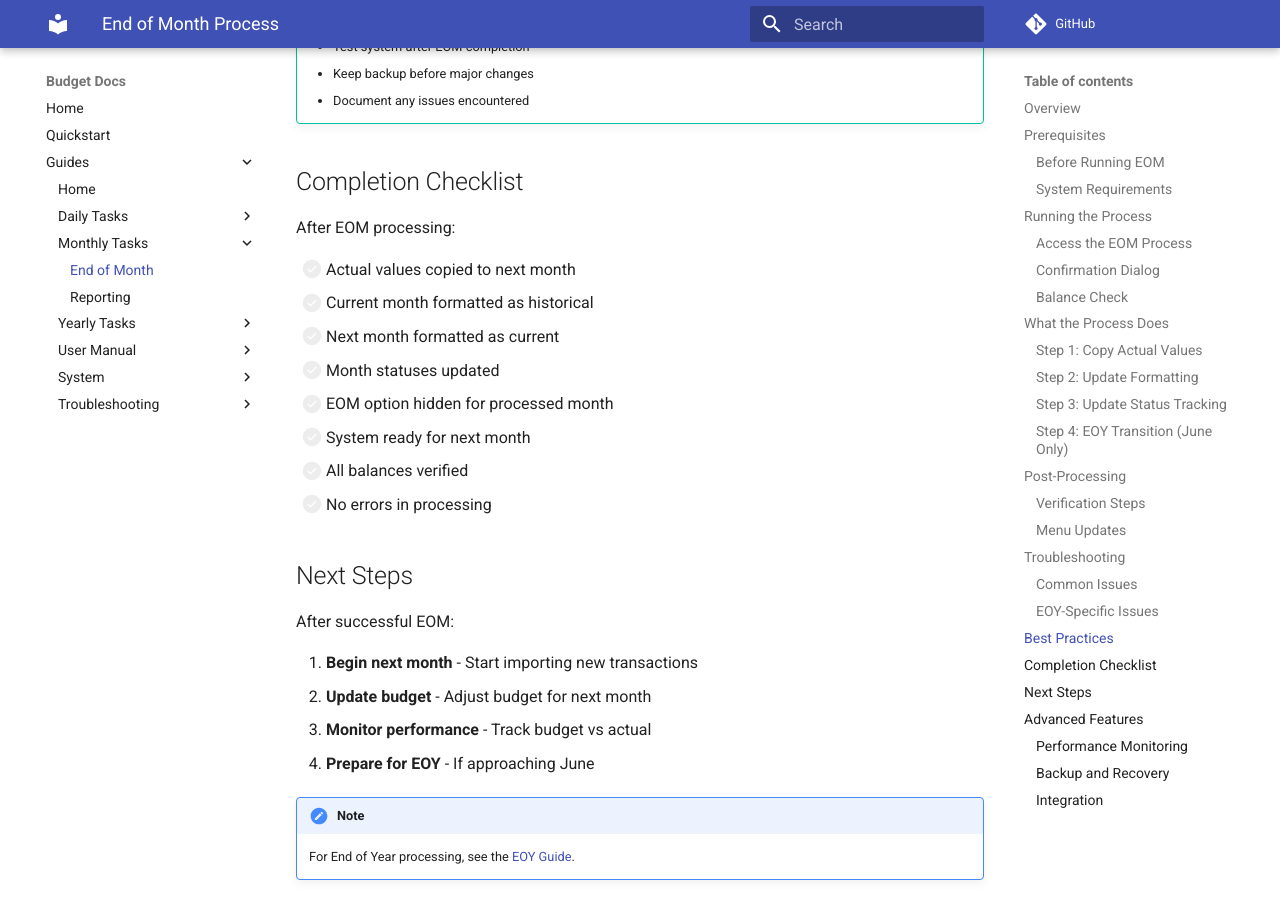
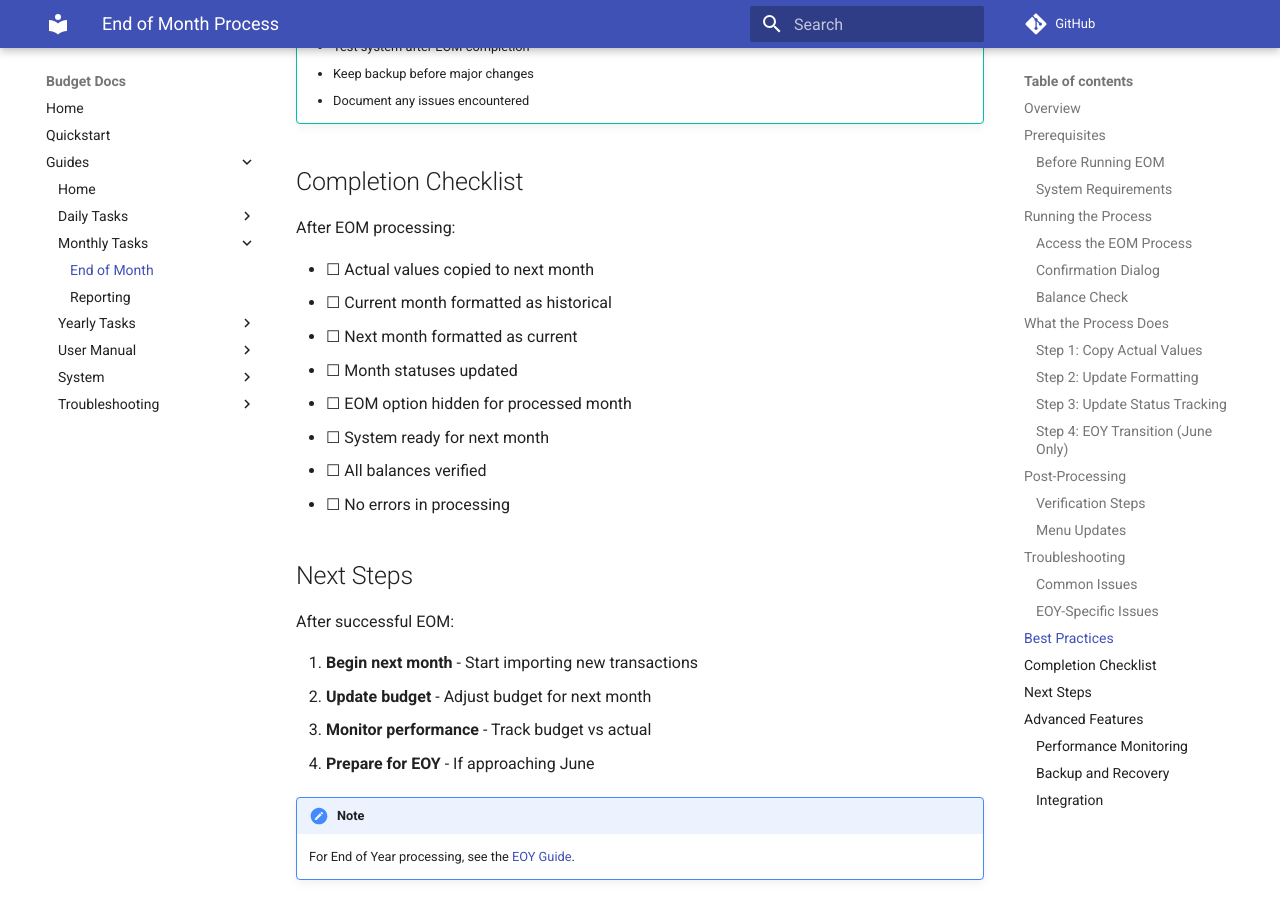
Before and after one commit to griadooss/budget-docs, an MkDocs documentation site: the page built from docs/guides/monthly-tasks/end-of-month.md, in a window 1280 px wide and 900 px high, scrolled down 3885 px. Built offline with MkDocs 1.6.1 and Material for MkDocs 9.7.7, drawn with Linux system fonts in a browser that asks for light colours; comment, search, counter and statistics services are not loaded.

```diff
--- a/docs/guides/monthly-tasks/end-of-month.md
+++ b/docs/guides/monthly-tasks/end-of-month.md
@@ -185,14 +185,14 @@ If processing June (end of fiscal year):
 
 After EOM processing:
 
-- [ ] Actual values copied to next month
-- [ ] Current month formatted as historical
-- [ ] Next month formatted as current
-- [ ] Month statuses updated
-- [ ] EOM option hidden for processed month
-- [ ] System ready for next month
-- [ ] All balances verified
-- [ ] No errors in processing
+- ☐ Actual values copied to next month
+- ☐ Current month formatted as historical
+- ☐ Next month formatted as current
+- ☐ Month statuses updated
+- ☐ EOM option hidden for processed month
+- ☐ System ready for next month
+- ☐ All balances verified
+- ☐ No errors in processing
 
 ## Next Steps
 
```
